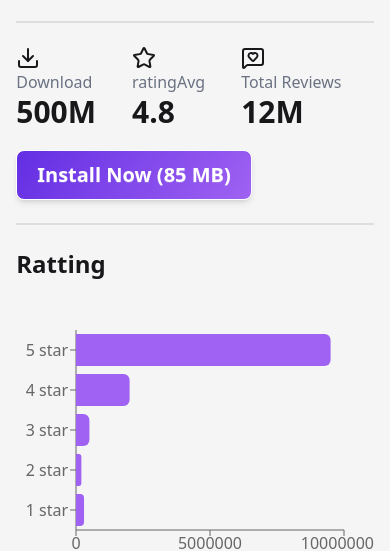
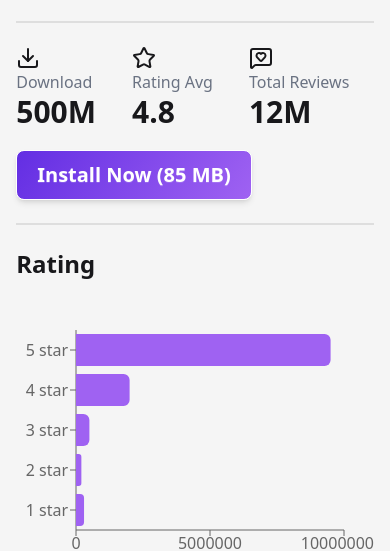
Before and after one commit to tahrimsakib/react-app-store, a React (Vite) app: page /app/appdetails/1 in a window 390 px wide. Shown: the part 356-907 px from the top of the page. Built offline with nearby package versions, Linux system fonts and the light colour scheme.

Commit message:
fixed install btn

```diff
--- a/package.json
+++ b/package.json
@@ -15,6 +15,7 @@
     "react": "^19.1.1",
     "react-dom": "^19.1.1",
     "react-router": "^7.9.4",
+    "react-toastify": "^11.0.5",
     "recharts": "^3.2.1",
     "tailwindcss": "^4.1.14"
   },
--- a/src/Utility/AddToLS.jsx
+++ b/src/Utility/AddToLS.jsx
@@ -1,3 +1,5 @@
+import { toast } from "react-toastify";
+
 const getStoreApp = () => {
   const getApp = localStorage.getItem("appList");
   if (getApp) {
@@ -10,7 +12,7 @@ const getStoreApp = () => {
 const addToStore = (id) => {
   const setStoreData = getStoreApp();
   if (setStoreData.includes(id)) {
-    alert("already added");
+    toast("Already Added!");
   } else {
     setStoreData.push(id);
     localStorage.setItem("appList", JSON.stringify(setStoreData));
--- a/src/pages/Apps/AppDetails.jsx
+++ b/src/pages/Apps/AppDetails.jsx
@@ -1,7 +1,7 @@
 import { Download, MessageSquareHeart, Star } from "lucide-react";
-import React from "react";
+import React, { useEffect, useState } from "react";
 import { Link, useLoaderData, useParams } from "react-router";
-import { addToStore } from "../../Utility/AddToLS";
+import { addToStore, getStoreApp } from "../../Utility/AddToLS";
 import {
   BarChart,
   Bar,
@@ -10,18 +10,14 @@ import {
   Tooltip,
   ResponsiveContainer,
 } from "recharts";
-
-const handleClick = (id) => {
-  addToStore(id);
-};
+import { toast, ToastContainer } from "react-toastify";
 
 const AppDetails = () => {
   const { id } = useParams();
   const appId = parseInt(id);
+  const data = useLoaderData();
 
-  const data = useLoaderData();
   const singleData = data.find((app) => app.id === appId);
-  console.log(singleData);
   const {
     title,
     image,
@@ -33,6 +29,27 @@ const AppDetails = () => {
     description,
   } = singleData;
 
+  const [install, setInstall] = useState(false);
+
+  useEffect(() => {
+    const stored = getStoreApp();
+    if (stored.includes(appId)) {
+      setInstall(true);
+    }
+  }, [appId]);
+
+  const handleClick = (id) => {
+    const stored = getStoreApp();
+    if (stored.includes(id)) {
+      toast.info("Already Installed!");
+      return;
+    }
+
+    addToStore(id);
+    setInstall(true);
+    toast.success("App Installed!");
+  };
+
   const ratings = singleData.ratings.map((item) => {
     let count = item.count;
     if (count.includes("M")) count = parseFloat(count) * 1000000;
@@ -43,18 +60,18 @@ const AppDetails = () => {
 
   return (
     <div className="bg-[#f5f5f5] min-h-screen">
-      <div className="max-w-11/12 mx-auto py-10 ">
-        <div className="flex-col md:flex md:flex-row items-center ">
-          <figure className="mr-30 mb-4 flex justify-center items-center ">
+      <div className="max-w-11/12 mx-auto py-10">
+        <div className="flex-col md:flex md:flex-row items-center">
+          <figure className="mr-30 mb-4 flex justify-center items-center">
             <img
               className="w-80 object-contain rounded-xl shadow-2xl"
               src={image}
               alt={title}
             />
           </figure>
+
           <div>
-            <div>
-              <h1 className="font-bold text-2xl text-[#001931]  md:text-4xl">
+            <h1 className="font-bold text-2xl text-[#001931] md:text-4xl">
               {title}
             </h1>
             <p className="text-gray-500">
@@ -63,36 +80,47 @@ const AppDetails = () => {
                 {companyName}
               </span>
             </p>
-            </div>
+
             <div className="divider"></div>
-            <div className="flex justify-baseline gap-9 ">
+
+            <div className="flex justify-baseline gap-9">
               <div>
-                <Download></Download>
+                <Download />
                 <p className="text-gray-500">Download</p>
-                <h1 className="font-bold text-3xl md:text-4xl">{downloads} </h1>
+                <h1 className="font-bold text-3xl md:text-4xl">{downloads}</h1>
               </div>
               <div>
-                <Star></Star>
-                <p className="text-gray-500">ratingAvg</p>
-                <h1 className="font-bold text-3xl md:text-4xl">{ratingAvg} </h1>
+                <Star />
+                <p className="text-gray-500">Rating Avg</p>
+                <h1 className="font-bold text-3xl md:text-4xl">{ratingAvg}</h1>
               </div>
               <div>
-                <MessageSquareHeart></MessageSquareHeart>
+                <MessageSquareHeart />
                 <p className="text-gray-500">Total Reviews</p>
-                <h1 className="font-bold text-3xl md:text-4xl">{reviews} </h1>
+                <h1 className="font-bold text-3xl md:text-4xl">{reviews}</h1>
               </div>
             </div>
             <button
-              onClick={() => handleClick(id)}
-              className="  mt-5 flex items-center justify-center gap-2 rounded-lg bg-[linear-gradient(125deg,rgba(99,46,227,1),rgba(159,98,242,1)_100%)] p-3 font-semibold text-white shadow-md hover:shadow-lg transition-all duration-300 hover:scale-[1.03] active:scale-[0.97] hover:brightness-105 btn btn-outline text-xl px-5 py-6"
+              onClick={() => handleClick(appId)}
+              disabled={install}
+              className={`mt-5 flex items-center justify-center gap-2 rounded-lg
+                ${
+                  install
+                    ? "bg-gray-400 cursor-not-allowed"
+                    : "bg-[linear-gradient(125deg,rgba(99,46,227,1),rgba(159,98,242,1)_100%)]"
+                }
+                p-3 font-semibold text-white shadow-md hover:shadow-lg transition-all duration-300 hover:scale-[1.03] active:scale-[0.97] hover:brightness-105 btn btn-outline text-xl px-5 py-6`}
             >
-              Install Now ({size} MB)
+              {install ? "Installed" : `Install Now (${size} MB)`}
             </button>
+            <ToastContainer />
           </div>
         </div>
+
         <div className="divider"></div>
-        <div className=" ">
-          <h1 className="text-2xl font-semibold mb-10">Ratting</h1>
+
+        <div>
+          <h1 className="text-2xl font-semibold mb-10">Rating</h1>
           <div className="w-full h-[250px]">
             <ResponsiveContainer width="100%" height="100%">
               <BarChart
@@ -114,10 +142,11 @@ const AppDetails = () => {
         </div>
 
         <div className="divider"></div>
-        <div className="">
+        <div>
           <h1 className="text-2xl font-semibold">Description</h1>
           <p className="text-gray-500">{description}</p>
         </div>
+
         <div className="flex justify-center items-center mt-6">
           <Link
             to={`/app`}
--- a/src/pages/Installation/Installation.jsx
+++ b/src/pages/Installation/Installation.jsx
@@ -34,13 +34,12 @@ const Installation = () => {
                   <h1 className="font-semibold">{title} </h1>{" "}
                   <div className="flex gap-3">
                     <p className="flex items-center justify-center gap-0.5 bg-[#f1f5e8] py-0.5 text-green-500 font-medium text-xs px-2 rounded-[4px]">
-                      <Download size={14} color="#1ed761" strokeWidth={1.75} />{" "}
+                      <Download size={14} color="#1ed761" strokeWidth={1.75} />
                       {downloads}
                     </p>
                     <p className="flex items-center gap-0.5 bg bg-[#fff0e1] text-orange-500 font-medium text-xs px-2 rounded-[4px]">
-                      <Star size={14} color="#ff8811" strokeWidth={1.75}></Star>{" "}
+                      <Star size={14} color="#ff8811" strokeWidth={1.75}></Star>
                       {reviews}
-                      {""}
                     </p>
                     <p className=" flex items-center gap-0.5 bg bg-[#dcdcdc] text-gray-600 font-medium text-xs px-2 rounded-[4px]">
                       {size} MB
@@ -50,7 +49,7 @@ const Installation = () => {
               </div>
               <div>
                 <button className="flex items-center justify-center gap-2 rounded-lg bg-[linear-gradient(125deg,rgba(99,46,227,1),rgba(159,98,242,1)_100%)] p-3 font-semibold text-white shadow-md hover:shadow-lg transition-all duration-300 hover:scale-[1.03] active:scale-[0.97] hover:brightness-105 btn btn-outline ">
-                  uninstall
+                  Uninstall
                 </button>
               </div>
             </div>
```
Also changed, not shown: 1 other file (tests, documents, lock files or other folders). Lines whose indentation alone changed are shown as unchanged.
